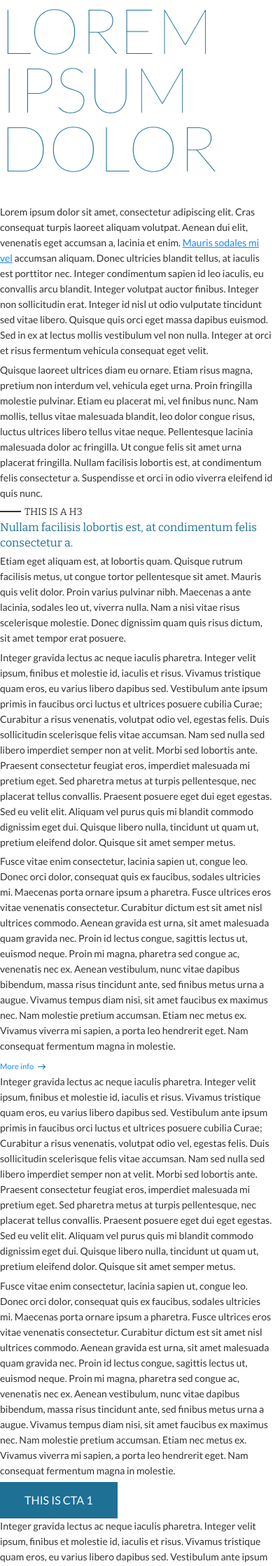
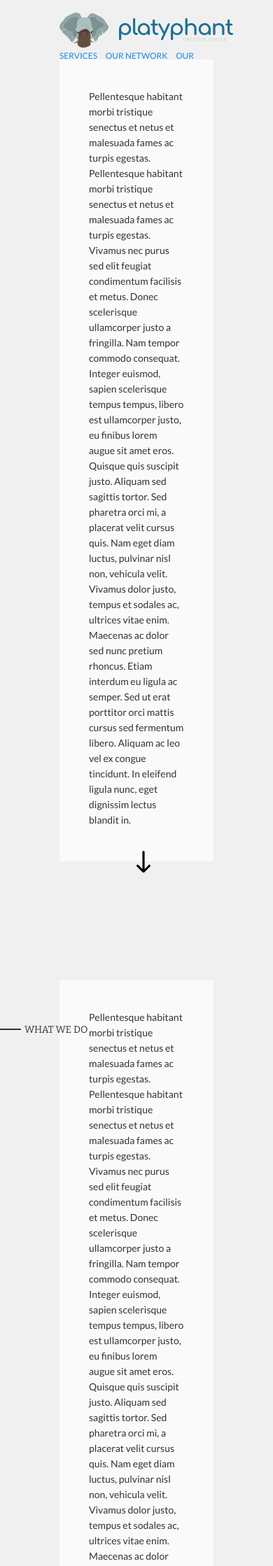
Before and after one commit to vcburnett/platyphant, a PHP site: page / in a window 390 px wide. Shown: the top 2238 px of the page at 70% size. Run offline with PHP 8.4, Linux system fonts and the light colour scheme; some libraries are stand-ins or nearby versions.

Commit message:
Home Page updates
- updates to home page
- CSS styles
- header and footer builds (not responsive)

```diff
--- /dev/null
+++ b/assets/js/scripts.js
@@ -0,0 +1,48 @@
+function goBack() {
+	window.history.back();
+}
+
+$( document ).ready(function() {
+
+	var browserWindow = $(window);
+	var browserH = browserWindow.height();
+	var browserW = browserWindow.width();
+
+	function updateElements() {
+		console.log("moved!");
+	}
+
+	// ON RESIZE
+	browserWindow.on("resize", function() {
+		updateElements();
+	}).trigger("resize");
+
+	// Scroll links
+    $(".scroll").click( function(event) {
+
+        //get the full url - like mysitecom/index.htm#home
+        var full_url = this.href;
+        console.log("Full URL: " + full_url);
+
+        //split the url by # and get the anchor target name - home in mysitecom/index.htm#home
+        var parts = full_url.split("#");
+        var trgt = "#" + parts[1];
+
+       console.log("Taget anchor: " + trgt);
+
+        //get the top offset of the target anchor
+        var trgt_offset = $(trgt).offset();
+        var trgt_top = trgt_offset.top;
+        console.log("trgt_top " + trgt_top);
+
+        //goto that anchor by setting the body scroll top to anchor top
+
+        $('html, body').animate({
+			scrollTop:trgt_top},
+			1000,
+			"easeInOutCubic"
+		);
+		return false;
+    });
+
+});
--- a/index.php
+++ b/index.php
@@ -12,31 +12,117 @@
 
 <body>
 
-	<nav>
+	<header>
+		<div id="header-logo">
+			<a href="index.php" id="button-logo-header">
+				<div id="platyphant-icon">
+					<img src="assets/images/platyphant-logo-icon.svg" alt="Platyphant - Creative Jungle">
+				</div>
+				<div id="platyphant-logotype">
+					<img src="assets/images/platyphant-logo-creative-jungle-logotype.svg" alt="Platyphant - Creative Jungle">
+				</div>
+			</a>
+		</div>
+		<nav>
+			<a href="#services" class="scroll">Services</a>
+			<a href="#network" class="scroll">Our network</a>
+			<a href="#our-work" class="scroll">Our work</a>
+			<a href="javascript:void(0);">Blog</a>
+			<a href="#contact" class="scroll">Contact</a>
+			<a href="javascript:void(0);" class="cta-1">Let's work together</a>
+		</nav>
+	</header>
 
-	</nav>
+	<!-- HERO -->
+	<section id="hero">
+		<div class="inner-area">
+			<!-- next section button -->
+			<a class="next-section scroll" href="#services"><svg version="1.1" id="Layer_1" xmlns="http://www.w3.org/2000/svg" xmlns:xlink="http://www.w3.org/1999/xlink" x="0px" y="0px" viewBox="0 0 126.7 198" style="enable-background:new 0 0 126.7 198;" xml:space="preserve"><path d="M56.3,195.1L2.9,141.7C1,139.7,0,137.2,0,134.6s1-5.1,2.9-7.1c3.9-3.9,10.2-3.9,14.1,0L53.4,164V10c0-5.5,4.5-10,10-10s10,4.5,10,10v154l36.4-36.4c3.9-3.9,10.2-3.9,14.1,0c3.9,3.9,3.9,10.2,0,14.1l-53.4,53.4C66.5,199,60.2,199,56.3,195.1z"/></svg></a>
+			<!-- next section button end -->
+			<p>Pellentesque habitant morbi tristique senectus et netus et malesuada fames ac turpis egestas. Pellentesque habitant morbi tristique senectus et netus et malesuada fames ac turpis egestas. Vivamus nec purus sed elit feugiat condimentum facilisis et metus. Donec scelerisque ullamcorper justo a fringilla. Nam tempor commodo consequat. Integer euismod, sapien scelerisque tempus tempus, libero est ullamcorper justo, eu finibus lorem augue sit amet eros. Quisque quis suscipit justo. Aliquam sed sagittis tortor. Sed pharetra orci mi, a placerat velit cursus quis. Nam eget diam luctus, pulvinar nisl non, vehicula velit. Vivamus dolor justo, tempus et sodales ac, ultrices vitae enim. Maecenas ac dolor sed nunc pretium rhoncus. Etiam interdum eu ligula ac semper. Sed ut erat porttitor orci mattis cursus sed fermentum libero. Aliquam ac leo vel ex congue tincidunt. In eleifend ligula nunc, eget dignissim lectus blandit in.</p>
+		</div>
+	</section>
 
-	<section>
+	<!-- SERVICES -->
+	<section id="services">
+		<!-- Title -->
+		<div class="section-title-h3">
+			<h3>What we do</h3>
+		</div>
+		<!-- Title end -->
+		<div class="inner-area">
+			<!-- next section button -->
+			<a class="next-section scroll" href="#network"><svg version="1.1" id="Layer_1" xmlns="http://www.w3.org/2000/svg" xmlns:xlink="http://www.w3.org/1999/xlink" x="0px" y="0px" viewBox="0 0 126.7 198" style="enable-background:new 0 0 126.7 198;" xml:space="preserve"><path d="M56.3,195.1L2.9,141.7C1,139.7,0,137.2,0,134.6s1-5.1,2.9-7.1c3.9-3.9,10.2-3.9,14.1,0L53.4,164V10c0-5.5,4.5-10,10-10s10,4.5,10,10v154l36.4-36.4c3.9-3.9,10.2-3.9,14.1,0c3.9,3.9,3.9,10.2,0,14.1l-53.4,53.4C66.5,199,60.2,199,56.3,195.1z"/></svg></a>
+			<!-- next section button end -->
+			<p>Pellentesque habitant morbi tristique senectus et netus et malesuada fames ac turpis egestas. Pellentesque habitant morbi tristique senectus et netus et malesuada fames ac turpis egestas. Vivamus nec purus sed elit feugiat condimentum facilisis et metus. Donec scelerisque ullamcorper justo a fringilla. Nam tempor commodo consequat. Integer euismod, sapien scelerisque tempus tempus, libero est ullamcorper justo, eu finibus lorem augue sit amet eros. Quisque quis suscipit justo. Aliquam sed sagittis tortor. Sed pharetra orci mi, a placerat velit cursus quis. Nam eget diam luctus, pulvinar nisl non, vehicula velit. Vivamus dolor justo, tempus et sodales ac, ultrices vitae enim. Maecenas ac dolor sed nunc pretium rhoncus. Etiam interdum eu ligula ac semper. Sed ut erat porttitor orci mattis cursus sed fermentum libero. Aliquam ac leo vel ex congue tincidunt. In eleifend ligula nunc, eget dignissim lectus blandit in.</p>
+		</div>
+	</section>
+
+	<!-- OUR NETWORK -->
+	<section id="network">
+		<!-- Title -->
+		<div class="section-title-h3">
+			<h3>Our network</h3>
+		</div>
+		<!-- Title end -->
+		<div class="inner-area">
+			<!-- next section button -->
+			<a class="next-section scroll" href="#our-work"><svg version="1.1" id="Layer_1" xmlns="http://www.w3.org/2000/svg" xmlns:xlink="http://www.w3.org/1999/xlink" x="0px" y="0px" viewBox="0 0 126.7 198" style="enable-background:new 0 0 126.7 198;" xml:space="preserve"><path d="M56.3,195.1L2.9,141.7C1,139.7,0,137.2,0,134.6s1-5.1,2.9-7.1c3.9-3.9,10.2-3.9,14.1,0L53.4,164V10c0-5.5,4.5-10,10-10s10,4.5,10,10v154l36.4-36.4c3.9-3.9,10.2-3.9,14.1,0c3.9,3.9,3.9,10.2,0,14.1l-53.4,53.4C66.5,199,60.2,199,56.3,195.1z"/></svg></a>
+			<!-- next section button end -->
+			<p>Pellentesque habitant morbi tristique senectus et netus et malesuada fames ac turpis egestas. Pellentesque habitant morbi tristique senectus et netus et malesuada fames ac turpis egestas. Vivamus nec purus sed elit feugiat condimentum facilisis et metus. Donec scelerisque ullamcorper justo a fringilla. Nam tempor commodo consequat. Integer euismod, sapien scelerisque tempus tempus, libero est ullamcorper justo, eu finibus lorem augue sit amet eros. Quisque quis suscipit justo. Aliquam sed sagittis tortor. Sed pharetra orci mi, a placerat velit cursus quis. Nam eget diam luctus, pulvinar nisl non, vehicula velit. Vivamus dolor justo, tempus et sodales ac, ultrices vitae enim. Maecenas ac dolor sed nunc pretium rhoncus. Etiam interdum eu ligula ac semper. Sed ut erat porttitor orci mattis cursus sed fermentum libero. Aliquam ac leo vel ex congue tincidunt. In eleifend ligula nunc, eget dignissim lectus blandit in.</p>
+		</div>
+	</section>
+
+	<!-- CASE STUDIES -->
+	<section id="our-work">
+		<!-- Title -->
+		<div class="section-title-h3">
+			<h3>Our work</h3>
+		</div>
+		<!-- Title end -->
+		<div class="inner-area">
+			<!-- next section button -->
+			<a class="next-section scroll" href="#about-us"><svg version="1.1" id="Layer_1" xmlns="http://www.w3.org/2000/svg" xmlns:xlink="http://www.w3.org/1999/xlink" x="0px" y="0px" viewBox="0 0 126.7 198" style="enable-background:new 0 0 126.7 198;" xml:space="preserve"><path d="M56.3,195.1L2.9,141.7C1,139.7,0,137.2,0,134.6s1-5.1,2.9-7.1c3.9-3.9,10.2-3.9,14.1,0L53.4,164V10c0-5.5,4.5-10,10-10s10,4.5,10,10v154l36.4-36.4c3.9-3.9,10.2-3.9,14.1,0c3.9,3.9,3.9,10.2,0,14.1l-53.4,53.4C66.5,199,60.2,199,56.3,195.1z"/></svg></a>
+			<!-- next section button end -->
+			<p>Pellentesque habitant morbi tristique senectus et netus et malesuada fames ac turpis egestas. Pellentesque habitant morbi tristique senectus et netus et malesuada fames ac turpis egestas. Vivamus nec purus sed elit feugiat condimentum facilisis et metus. Donec scelerisque ullamcorper justo a fringilla. Nam tempor commodo consequat. Integer euismod, sapien scelerisque tempus tempus, libero est ullamcorper justo, eu finibus lorem augue sit amet eros. Quisque quis suscipit justo. Aliquam sed sagittis tortor. Sed pharetra orci mi, a placerat velit cursus quis. Nam eget diam luctus, pulvinar nisl non, vehicula velit. Vivamus dolor justo, tempus et sodales ac, ultrices vitae enim. Maecenas ac dolor sed nunc pretium rhoncus. Etiam interdum eu ligula ac semper. Sed ut erat porttitor orci mattis cursus sed fermentum libero. Aliquam ac leo vel ex congue tincidunt. In eleifend ligula nunc, eget dignissim lectus blandit in.</p>
+		</div>
+	</section>
+
+	<!-- ABOUT US -->
+	<section id="about-us">
+		<!-- Title -->
+		<div class="section-title-h3">
+			<h3>Platyphant</h3>
+		</div>
+		<!-- Title end -->
+		<div class="inner-area">
+			<!-- next section button -->
+			<a class="next-section scroll" href="#contact"><svg version="1.1" id="Layer_1" xmlns="http://www.w3.org/2000/svg" xmlns:xlink="http://www.w3.org/1999/xlink" x="0px" y="0px" viewBox="0 0 126.7 198" style="enable-background:new 0 0 126.7 198;" xml:space="preserve"><path d="M56.3,195.1L2.9,141.7C1,139.7,0,137.2,0,134.6s1-5.1,2.9-7.1c3.9-3.9,10.2-3.9,14.1,0L53.4,164V10c0-5.5,4.5-10,10-10s10,4.5,10,10v154l36.4-36.4c3.9-3.9,10.2-3.9,14.1,0c3.9,3.9,3.9,10.2,0,14.1l-53.4,53.4C66.5,199,60.2,199,56.3,195.1z"/></svg></a>
+			<!-- next section button end -->
+			<p>Pellentesque habitant morbi tristique senectus et netus et malesuada fames ac turpis egestas. Pellentesque habitant morbi tristique senectus et netus et malesuada fames ac turpis egestas. Vivamus nec purus sed elit feugiat condimentum facilisis et metus. Donec scelerisque ullamcorper justo a fringilla. Nam tempor commodo consequat. Integer euismod, sapien scelerisque tempus tempus, libero est ullamcorper justo, eu finibus lorem augue sit amet eros. Quisque quis suscipit justo. Aliquam sed sagittis tortor. Sed pharetra orci mi, a placerat velit cursus quis. Nam eget diam luctus, pulvinar nisl non, vehicula velit. Vivamus dolor justo, tempus et sodales ac, ultrices vitae enim. Maecenas ac dolor sed nunc pretium rhoncus. Etiam interdum eu ligula ac semper. Sed ut erat porttitor orci mattis cursus sed fermentum libero. Aliquam ac leo vel ex congue tincidunt. In eleifend ligula nunc, eget dignissim lectus blandit in.</p>
+		</div>
+	</section>
+
+	<!-- CONTACT -->
+	<section id="contact">
 
 	</section>
 
-	<h1>Lorem ipsum dolor</h1>
-	<p>Lorem ipsum dolor sit amet, consectetur adipiscing elit. Cras consequat turpis laoreet aliquam volutpat. Aenean dui elit, venenatis eget accumsan a, lacinia et enim. <a href="http://vcburnett.com">Mauris sodales mi vel</a> accumsan aliquam. Donec ultricies blandit tellus, at iaculis est porttitor nec. Integer condimentum sapien id leo iaculis, eu convallis arcu blandit. Integer volutpat auctor finibus. Integer non sollicitudin erat. Integer id nisl ut odio vulputate tincidunt sed vitae libero. Quisque quis orci eget massa dapibus euismod. Sed in ex at lectus mollis vestibulum vel non nulla. Integer at orci et risus fermentum vehicula consequat eget velit.</p>
-	<p>Quisque laoreet ultrices diam eu ornare. Etiam risus magna, pretium non interdum vel, vehicula eget urna. Proin fringilla molestie pulvinar. Etiam eu placerat mi, vel finibus nunc. Nam mollis, tellus vitae malesuada blandit, leo dolor congue risus, luctus ultrices libero tellus vitae neque. Pellentesque lacinia malesuada dolor ac fringilla. Ut congue felis sit amet urna placerat fringilla. Nullam facilisis lobortis est, at condimentum felis consectetur a. Suspendisse et orci in odio viverra eleifend id quis nunc.</p>
-	<h3>This is a h3</h3>
-	<h2>Nullam facilisis lobortis est, at condimentum felis consectetur a.</h2>
-	<p>Etiam eget aliquam est, at lobortis quam. Quisque rutrum facilisis metus, ut congue tortor pellentesque sit amet. Mauris quis velit dolor. Proin varius pulvinar nibh. Maecenas a ante lacinia, sodales leo ut, viverra nulla. Nam a nisi vitae risus scelerisque molestie. Donec dignissim quam quis risus dictum, sit amet tempor erat posuere.</p>
-	<p>Integer gravida lectus ac neque iaculis pharetra. Integer velit ipsum, finibus et molestie id, iaculis et risus. Vivamus tristique quam eros, eu varius libero dapibus sed. Vestibulum ante ipsum primis in faucibus orci luctus et ultrices posuere cubilia Curae; Curabitur a risus venenatis, volutpat odio vel, egestas felis. Duis sollicitudin scelerisque felis vitae accumsan. Nam sed nulla sed libero imperdiet semper non at velit. Morbi sed lobortis ante. Praesent consectetur feugiat eros, imperdiet malesuada mi pretium eget. Sed pharetra metus at turpis pellentesque, nec placerat tellus convallis. Praesent posuere eget dui eget egestas. Sed eu velit elit. Aliquam vel purus quis mi blandit commodo dignissim eget dui. Quisque libero nulla, tincidunt ut quam ut, pretium eleifend dolor. Quisque sit amet semper metus.</p>
-	<p>Fusce vitae enim consectetur, lacinia sapien ut, congue leo. Donec orci dolor, consequat quis ex faucibus, sodales ultricies mi. Maecenas porta ornare ipsum a pharetra. Fusce ultrices eros vitae venenatis consectetur. Curabitur dictum est sit amet nisl ultrices commodo. Aenean gravida est urna, sit amet malesuada quam gravida nec. Proin id lectus congue, sagittis lectus ut, euismod neque. Proin mi magna, pharetra sed congue ac, venenatis nec ex. Aenean vestibulum, nunc vitae dapibus bibendum, massa risus tincidunt ante, sed finibus metus urna a augue. Vivamus tempus diam nisi, sit amet faucibus ex maximus nec. Nam molestie pretium accumsan. Etiam nec metus ex. Vivamus viverra mi sapien, a porta leo hendrerit eget. Nam consequat fermentum magna in molestie.</p>
-	<a class="more-info" href="http://google.com">More info <span class="link-arrow"><svg version="1.1" xmlns="http://www.w3.org/2000/svg" xmlns:xlink="http://www.w3.org/1999/xlink" x="0px" y="0px" viewBox="0 0 198 126.7" xml:space="preserve" style="enable-background:new 0 0 198 126.7;"><path d="M195.1,70.4l-53.4,53.4c-1.9,1.9-4.5,2.9-7.1,2.9s-5.1-1-7.1-2.9c-3.9-3.9-3.9-10.2,0-14.1L164,73.3H10c-5.5,0-10-4.5-10-10s4.5-10,10-10h154L127.6,17c-3.9-3.9-3.9-10.2,0-14.1c3.9-3.9,10.2-3.9,14.1,0l53.4,53.4C199,60.2,199,66.5,195.1,70.4z"/></svg></span></a>
-	<p>Integer gravida lectus ac neque iaculis pharetra. Integer velit ipsum, finibus et molestie id, iaculis et risus. Vivamus tristique quam eros, eu varius libero dapibus sed. Vestibulum ante ipsum primis in faucibus orci luctus et ultrices posuere cubilia Curae; Curabitur a risus venenatis, volutpat odio vel, egestas felis. Duis sollicitudin scelerisque felis vitae accumsan. Nam sed nulla sed libero imperdiet semper non at velit. Morbi sed lobortis ante. Praesent consectetur feugiat eros, imperdiet malesuada mi pretium eget. Sed pharetra metus at turpis pellentesque, nec placerat tellus convallis. Praesent posuere eget dui eget egestas. Sed eu velit elit. Aliquam vel purus quis mi blandit commodo dignissim eget dui. Quisque libero nulla, tincidunt ut quam ut, pretium eleifend dolor. Quisque sit amet semper metus.</p>
-	<p>Fusce vitae enim consectetur, lacinia sapien ut, congue leo. Donec orci dolor, consequat quis ex faucibus, sodales ultricies mi. Maecenas porta ornare ipsum a pharetra. Fusce ultrices eros vitae venenatis consectetur. Curabitur dictum est sit amet nisl ultrices commodo. Aenean gravida est urna, sit amet malesuada quam gravida nec. Proin id lectus congue, sagittis lectus ut, euismod neque. Proin mi magna, pharetra sed congue ac, venenatis nec ex. Aenean vestibulum, nunc vitae dapibus bibendum, massa risus tincidunt ante, sed finibus metus urna a augue. Vivamus tempus diam nisi, sit amet faucibus ex maximus nec. Nam molestie pretium accumsan. Etiam nec metus ex. Vivamus viverra mi sapien, a porta leo hendrerit eget. Nam consequat fermentum magna in molestie.</p>
-	<a class="cta-1" href="http://google.com/">This is CTA 1</a>
-	<p>Integer gravida lectus ac neque iaculis pharetra. Integer velit ipsum, finibus et molestie id, iaculis et risus. Vivamus tristique quam eros, eu varius libero dapibus sed. Vestibulum ante ipsum primis in faucibus orci luctus et ultrices posuere cubilia Curae; Curabitur a risus venenatis, volutpat odio vel, egestas felis. Duis sollicitudin scelerisque felis vitae accumsan. Nam sed nulla sed libero imperdiet semper non at velit. Morbi sed lobortis ante. Praesent consectetur feugiat eros, imperdiet malesuada mi pretium eget. Sed pharetra metus at turpis pellentesque, nec placerat tellus convallis. Praesent posuere eget dui eget egestas. Sed eu velit elit. Aliquam vel purus quis mi blandit commodo dignissim eget dui. Quisque libero nulla, tincidunt ut quam ut, pretium eleifend dolor. Quisque sit amet semper metus.</p>
-	<p>Fusce vitae enim consectetur, lacinia sapien ut, congue leo. Donec orci dolor, consequat quis ex faucibus, sodales ultricies mi. Maecenas porta ornare ipsum a pharetra. Fusce ultrices eros vitae venenatis consectetur. Curabitur dictum est sit amet nisl ultrices commodo. Aenean gravida est urna, sit amet malesuada quam gravida nec. Proin id lectus congue, sagittis lectus ut, euismod neque. Proin mi magna, pharetra sed congue ac, venenatis nec ex. Aenean vestibulum, nunc vitae dapibus bibendum, massa risus tincidunt ante, sed finibus metus urna a augue. Vivamus tempus diam nisi, sit amet faucibus ex maximus nec. Nam molestie pretium accumsan. Etiam nec metus ex. Vivamus viverra mi sapien, a porta leo hendrerit eget. Nam consequat fermentum magna in molestie.</p>
-	<a class="cta-2" href="http://google.com/">Thi sis CTA 2</a> <a class="cta-1" href="http://google.com/">Now CTA 1</a>
-	<p>Integer gravida lectus ac neque iaculis pharetra. Integer velit ipsum, finibus et molestie id, iaculis et risus. Vivamus tristique quam eros, eu varius libero dapibus sed. Vestibulum ante ipsum primis in faucibus orci luctus et ultrices posuere cubilia Curae; Curabitur a risus venenatis, volutpat odio vel, egestas felis. Duis sollicitudin scelerisque felis vitae accumsan. Nam sed nulla sed libero imperdiet semper non at velit. Morbi sed lobortis ante. Praesent consectetur feugiat eros, imperdiet malesuada mi pretium eget. Sed pharetra metus at turpis pellentesque, nec placerat tellus convallis. Praesent posuere eget dui eget egestas. Sed eu velit elit. Aliquam vel purus quis mi blandit commodo dignissim eget dui. Quisque libero nulla, tincidunt ut quam ut, pretium eleifend dolor. Quisque sit amet semper metus.</p>
-	<p>Fusce vitae enim consectetur, lacinia sapien ut, congue leo. Donec orci dolor, consequat quis ex faucibus, sodales ultricies mi. Maecenas porta ornare ipsum a pharetra. Fusce ultrices eros vitae venenatis consectetur. Curabitur dictum est sit amet nisl ultrices commodo. Aenean gravida est urna, sit amet malesuada quam gravida nec. Proin id lectus congue, sagittis lectus ut, euismod neque. Proin mi magna, pharetra sed congue ac, venenatis nec ex. Aenean vestibulum, nunc vitae dapibus bibendum, massa risus tincidunt ante, sed finibus metus urna a augue. Vivamus tempus diam nisi, sit amet faucibus ex maximus nec. Nam molestie pretium accumsan. Etiam nec metus ex. Vivamus viverra mi sapien, a porta leo hendrerit eget. Nam consequat fermentum magna in molestie.</p>
+	<!-- FOOTER -->
+	<footer>
+		<div id="footer-icon">
+			<img src="assets/images/platyphant-logo-icon.svg" alt="Platyphant - Creative Jungle">
+		</div>
+		<div id="footer-links">
+			<p>©2016-<?php echo date("Y"); ?><span class="ft-spacing">:</span>Platyphant<span class="ft-spacing">:</span>All right reserved<span class="ft-spacing">:</span><a href="privacey-policy.php">Privacy Policy</a></p>
+		</div>
+	</footer>
+
+
+	<!-- Scripts -->
+	<script src="https://ajax.googleapis.com/ajax/libs/jquery/3.3.1/jquery.min.js"></script>
+	<script src="https://ajax.googleapis.com/ajax/libs/jqueryui/1.12.1/jquery-ui.min.js"></script>
+	<script type="text/javascript" src="assets/js/scripts.js"></script>
 
 </body>
 </html>
--- a/style.css
+++ b/style.css
@@ -4,7 +4,7 @@
 }
 html, body, div, span, applet, object, iframe,
 h1, h2, h3, h4, h5, h6, p, blockquote, pre,
-a, abbr, acronym, address, big, cite, code,
+a, abbr, acronym, address, big, button, cite, code,
 del, dfn, em, img, ins, kbd, q, s, samp,
 small, strike, strong, sub, sup, tt, var,
 b, u, i, center,
@@ -49,6 +49,7 @@ table {
 img, svg {
 	width: 100%;
 	height: auto;
+	display: block;
 }
 
 /* ---------- */
@@ -61,6 +62,7 @@ html, body {
 	font-size: 14px;
 	line-height: 22px;
 	color: #333;
+	background-color: #f0f0f0;
 }
 
 p {
@@ -95,20 +97,51 @@ a {
 		}
 a.cta-1, a.cta-2 {
 	color: #fff;
-	font-size: 1.15em;
-	line-height: 1.6em;
+	font-size: 1.1em;
+	line-height: 1.5em;
 	text-decoration: none;
 	text-transform: uppercase;
 	display: inline-block;
-	padding: 13px 35px;
+	padding: 12px 31px;
 	background-color: #1e7095;
 }
 a.cta-2 {
 	color: #333;
 	background: transparent;
-	padding: 12px 34px;
+	padding: 11px 30px;
 	border: 1px solid #333;
 }
+	a.cta-1:hover {
+		color: #fff;
+		background-color: #114055;
+	}
+	a.cta-2:hover {
+		color: #fff;
+		background-color: #114055;
+		border-color: #114055;
+	}
+a.button-back, a.next-section {
+	display: block;
+	position: absolute;
+	width: 60px;
+	height: 60px;
+	padding: 20px 15px;
+	border-radius: 50%;
+	overflow: hidden;
+	cursor: pointer;
+	-webkit-transition: .3s;
+	transition: .3s;
+}
+	a.next-section {
+		padding: 15px 20px;
+		left: 90px;
+		bottom: -30px;
+	}
+	a.button-back:hover, a.next-section:hover {
+		fill: #1e7095;
+		background-color: #fff;
+		box-shadow: 0 3px 4px rgba(0,0,0,.22);
+	}
 
 h1 {
 	font-family: 'Lato', sans-serif;
@@ -132,6 +165,8 @@ h3 {
 	color: #333;
 	position: relative;
 	padding-left: 35px;
+	margin-top: 60px;
+	left: 0;
 }
 	h3::before {
 		content: "";
@@ -143,3 +178,101 @@ h3 {
 		left: 0;
 		bottom: 11px;
 	}
+
+/* -- Page Codes -- */
+
+/* General Codes */
+section {
+	width: 100%;
+	min-height: 100vh;
+	display: block;
+	padding: 85px;
+}
+	.inner-area {
+		width: 100%;
+		height: 100%;
+		display: block;
+		position: relative;
+		background-color: #fafafa;
+		padding: 3em;
+	}
+
+	.section-title-h3 {
+		position: absolute;
+		left: 0;
+		z-index: 10;
+	}
+
+/* -- Header -- */
+header {
+	width: 100%;
+	padding: 1.25em 85px;
+	position: absolute;
+	top: 0;
+	left: 0;
+}
+
+#header-logo {
+	width: 250px;
+	display: table;
+	float: left;
+}
+	a#button-logo-header {
+		display: block;
+		cursor: pointer;
+		text-decoration: none;
+	}
+		#platyphant-icon {
+			width: 28%;
+			display: inline-block;
+			vertical-align: middle;
+		}
+		#platyphant-logotype {
+			width: 65%;
+			display: inline-block;
+			margin-left: 5%;
+			vertical-align: middle;
+			overflow: hidden;
+		}
+
+nav {
+	display: table;
+	float: right;
+}
+	nav a {
+		font-size: .85em;
+		line-height: 1.15em;
+		text-transform: uppercase;
+		text-decoration: none;
+		margin: 0 0.5em;
+	}
+		nav a:first-child {
+			margin-left: 0;
+		}
+		nav a:last-child {
+			margin-right: 0;
+		}
+
+/* -- Footer -- */
+footer {
+	width: 100%;
+	font-size: .6em;
+	color: #aaa;
+	display: table;
+	padding: 1em 110px;
+}
+	span.ft-spacing {
+		display: inline-block;
+		margin: 0 1em;
+	}
+	#footer-icon {
+		width: 50px;
+		display: inline-block;
+		vertical-align: middle;
+		float: left;
+	}
+	#footer-links {
+		display: inline-block;
+		vertical-align: middle;
+		float: right;
+	}
```
Also changed, not shown: HTML CODE STYLES.html (added, +68 -0 lines), assets/images/platyphant-logo-creative-jungle-logotype.svg (added), assets/images/platyphant-logo-icon.svg (added).
